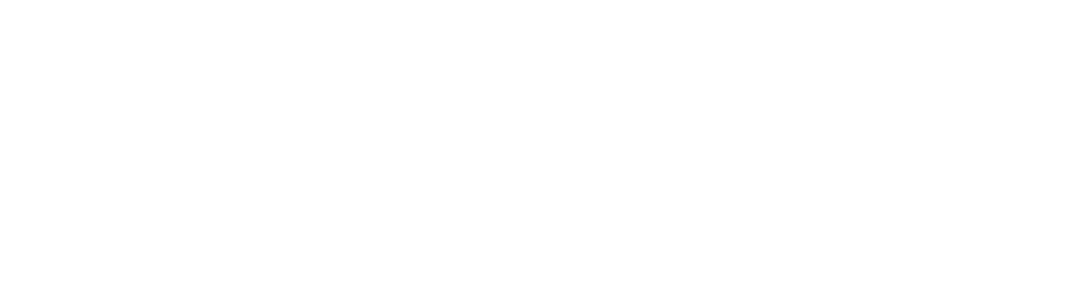
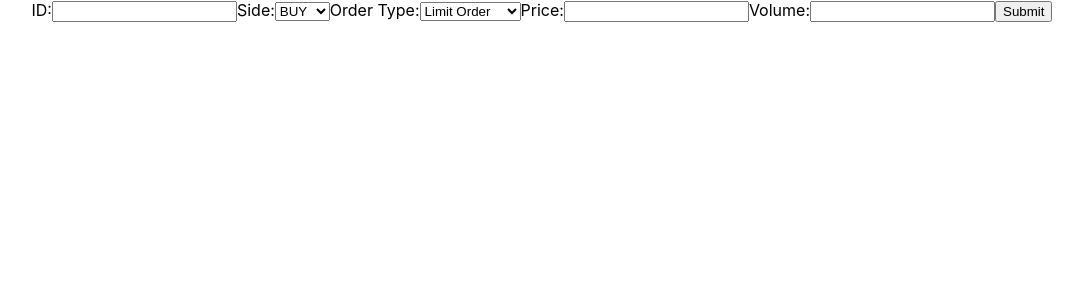
Before and after one commit to MattyChoi/MarketMaker, a React (Create React App) app in the folder frontend/: page / in a window 1280 px wide. Shown: the top 300 px of the page, without its empty margins (98-1181 px from the left). Built offline with nearby package versions, Linux system fonts and the light colour scheme.

Commit message:
created html elements for ordering

```diff
--- a/frontend/src/App.js
+++ b/frontend/src/App.js
@@ -1,21 +1,39 @@
-import logo from './logo.svg';
 import './App.css';
 
 function App() {
   return (
     <div className="App">
-      {/* column where you put  */}
+      {/* column where you put */}
       <div id="placeOrder">
-
-      </div>
-
-      {/* column where the information is  */}
-      <div id="ownOrders">
-
-      </div>
-
-      {/* column where you put  */}
-      <div id="allOrders">
+        <form>
+          <label>
+            ID:
+            <input type="text" name="id"/>
+          </label>
+          <label>
+            Side:
+            <select name="side" id="side">
+              <option value="buy side">BUY</option>
+              <option value="sell side">SELL</option>
+            </select>
+          </label>
+          <label>
+            Order Type:
+            <select name="side" id="side">
+              <option value="limit">Limit Order</option>
+              <option value="market">Market Order</option>
+            </select>
+          </label>
+          <label>
+            Price:
+            <input type="text" name="price"/>
+          </label>
+          <label>
+            Volume:
+            <input type="text" name="volume"/>
+          </label>
+          <input type="submit" value="Submit"/>
+        </form>
 
       </div>
 
```
